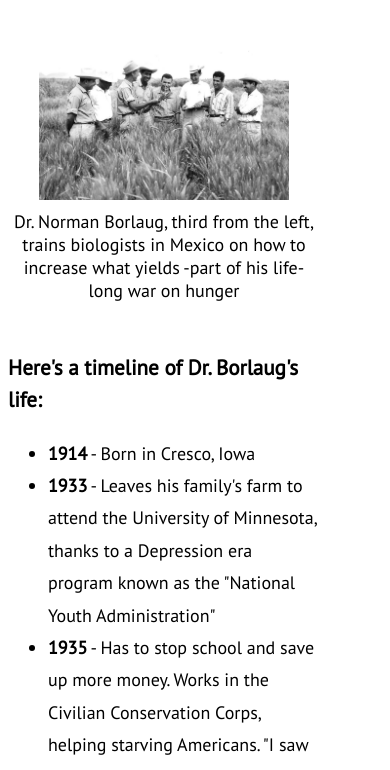
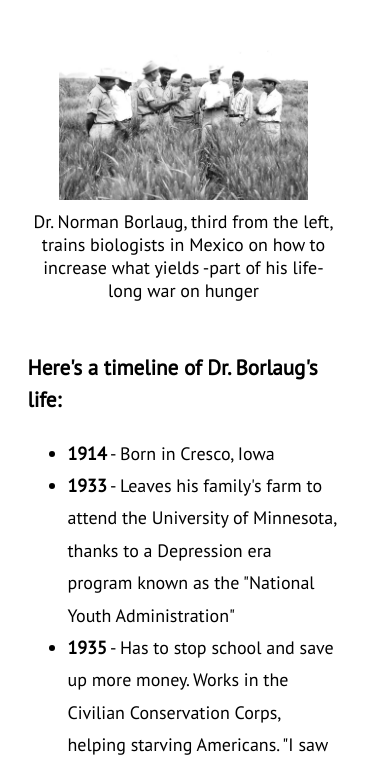
Before and after one commit to educhinski/tribute, a plain HTML site: page index.html in a window 390 px wide. Shown: the part 142-912 px from the top of the page. Drawn offline with Linux system fonts and the light colour scheme.

Commit message:
Update style.css

```diff
--- a/css/style.css
+++ b/css/style.css
@@ -110,11 +110,11 @@ body {
 @media only screen and (max-width: 400px) {
     body {
         width: 100%;
-        text-align: center;
+        margin-left: 5%;
     }
 
     #main {
-/*         margin: 0; */
+        margin: 0;
         text-align: center;
     }
 
```
